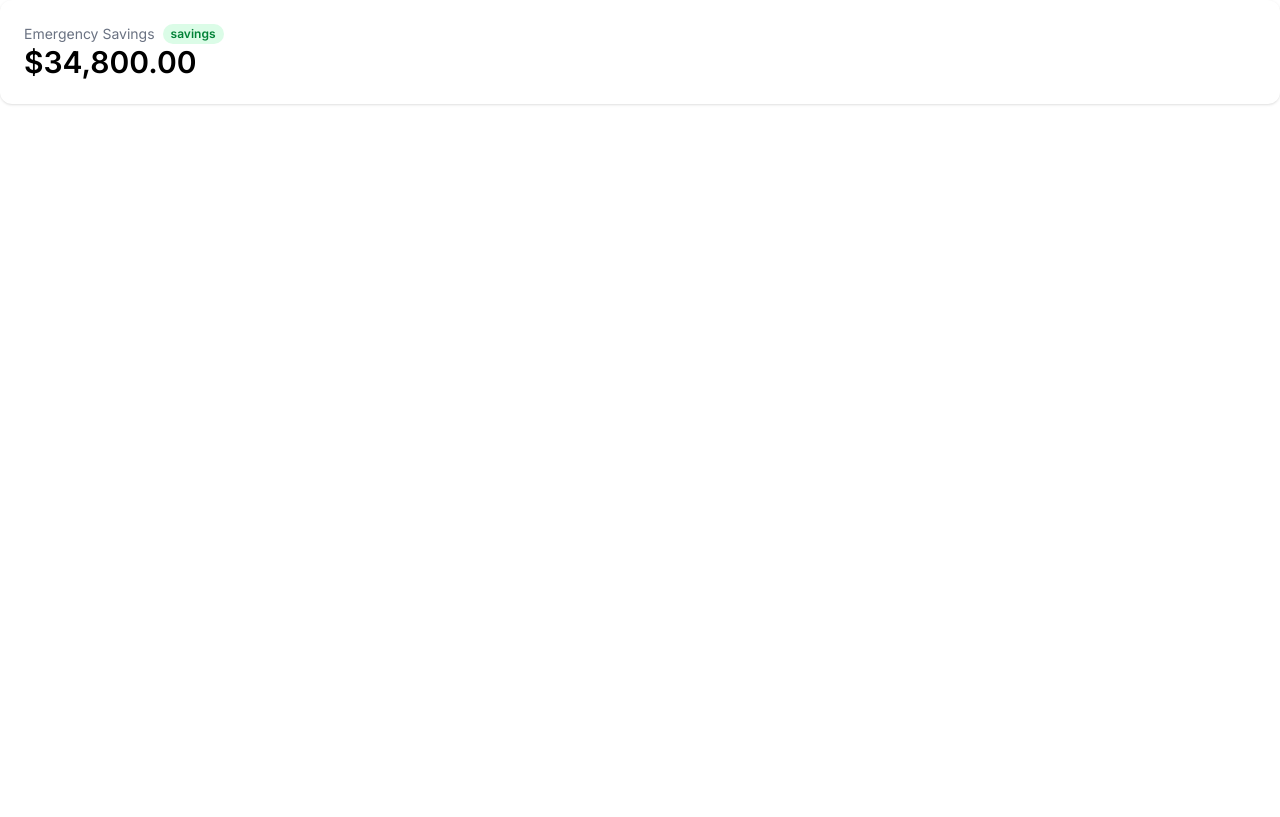
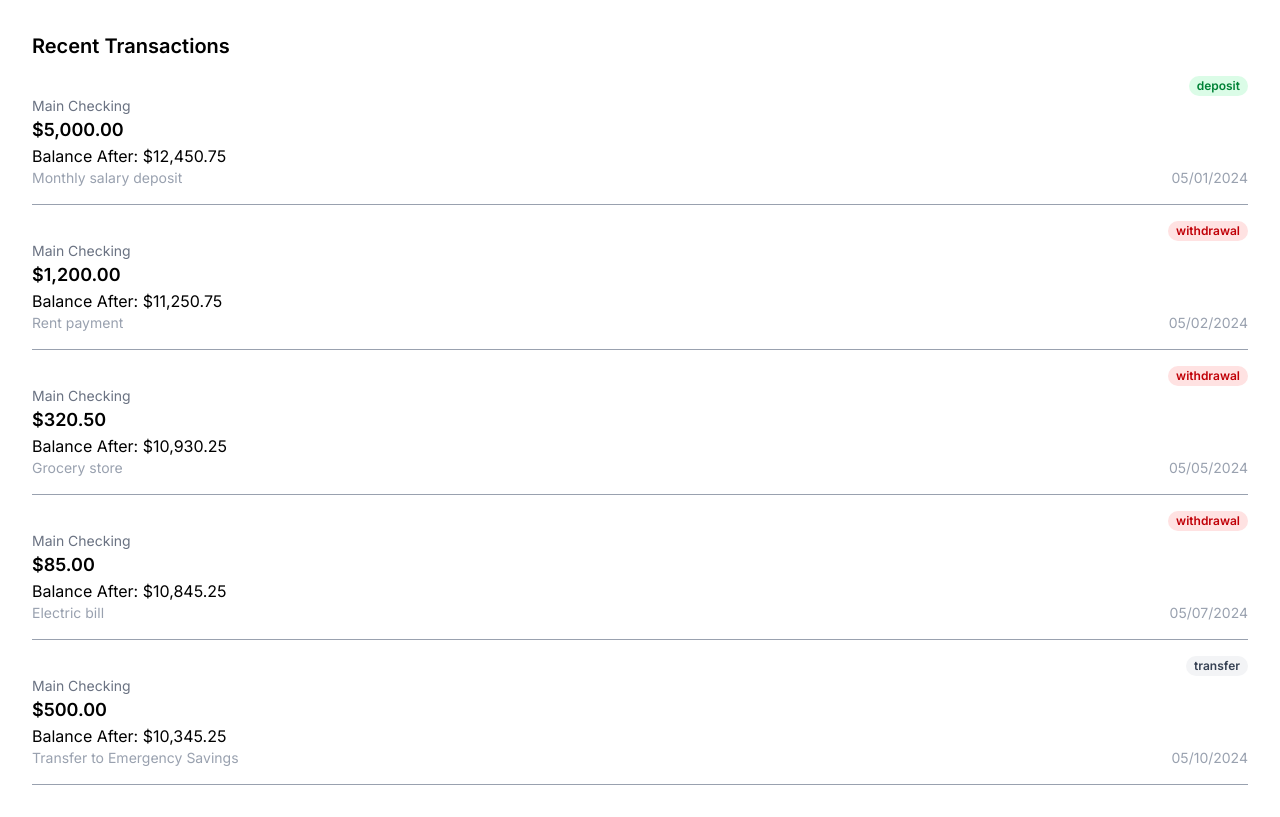
Before and after one commit to seif32/bank-dashboard, a React (Vite) app: page /login in a window 1280 px wide. Built offline with nearby package versions, Linux system fonts and the light colour scheme.

Commit message:
feat(transactions): add recent-transactions component"

```diff
--- a/package.json
+++ b/package.json
@@ -10,6 +10,7 @@
     "preview": "vite preview"
   },
   "dependencies": {
+    "date-fns": "^4.3.0",
     "react": "^19.2.6",
     "react-dom": "^19.2.6",
     "react-router-dom": "^7.15.1"
--- a/src/components/ui/Badge.tsx
+++ b/src/components/ui/Badge.tsx
@@ -6,16 +6,16 @@ type BadgeProps = HTMLAttributes<HTMLSpanElement> & {
 
 export default function Badge({ variant, className, ...rest }: BadgeProps) {
   const variantClasses = {
-    base: "bg-gray-100 text-gray-700 px-2 py-0.5 rounded-full text-xs font-semibold",
+    base: " bg-gray-100 text-gray-700 px-2 py-0.5 rounded-full text-xs font-semibold",
     success: "bg-green-100 text-green-700",
     warning: "bg-yellow-100 text-yellow-700",
     danger: "bg-red-100 text-red-700",
     info: "bg-blue-100 text-blue-700",
   };
   return (
-    <div
+    <span
       className={`${variantClasses.base} ${variantClasses[variant]} ${className}`}
       {...rest}
-    ></div>
+    ></span>
   );
 }
--- /dev/null
+++ b/src/features/transactions/RecentTransactions.tsx
@@ -0,0 +1,59 @@
+import { format } from "date-fns";
+import type { Account, Transaction, TransactionType } from "../../types";
+import { Badge } from "../../components/ui";
+import { formatCurrency } from "../../utils";
+
+type RecentTransactionsProps = {
+  transactions: Transaction[];
+  accounts: Account[];
+};
+
+export default function RecentTransactions({
+  transactions,
+  accounts,
+}: RecentTransactionsProps) {
+  const transactionTypeBadge: Record<
+    TransactionType,
+    "info" | "danger" | "warning" | "success"
+  > = {
+    deposit: "success",
+    withdrawal: "danger",
+    transfer: "info",
+  };
+
+  return (
+    <div>
+      <p className="text-xl font-semibold">Recent Transactions</p>
+      {transactions.slice(0, 5).map((transaction) => {
+        return (
+          <div
+            className=" border-gray-400 border-b flex flex-col py-4"
+            key={transaction.id}
+          >
+            <Badge
+              variant={transactionTypeBadge[transaction.type]}
+              className="self-end"
+            >
+              {transaction.type}
+            </Badge>
+            <p className="text-gray-500 text-sm">
+              {
+                accounts.find((account) => account.id === transaction.accountId)
+                  ?.name
+              }
+            </p>
+
+            <p className="font-semibold text-lg">
+              {formatCurrency(transaction.amount)}
+            </p>
+            <p>Balance After: {formatCurrency(transaction.balanceAfter)}</p>
+            <div className="flex justify-between text-sm text-gray-400">
+              <p>{transaction.description}</p>
+              <p>{format(transaction.date, "MM/dd/yyyy")}</p>
+            </div>
+          </div>
+        );
+      })}
+    </div>
+  );
+}
--- a/src/features/transactions/index.ts
+++ b/src/features/transactions/index.ts
@@ -0,0 +1 @@
+export { default as RecentTransactions } from "./RecentTransactions.tsx";
--- a/src/router/index.tsx
+++ b/src/router/index.tsx
@@ -1,13 +1,21 @@
 import { createBrowserRouter } from "react-router-dom";
 import { LoginPage, ProtectedRoute } from "../features/auth";
 import AccountSummaryCard from "../features/accounts/AccountSummaryCard";
-import { mockAccounts } from "../services/mockData";
+import { mockAccounts, mockTransactions } from "../services/mockData";
+import RecentTransactions from "../features/transactions/RecentTransactions";
 
 const router = createBrowserRouter([
   {
     path: "/login",
     // element: <LoginPage />,
-    element: <AccountSummaryCard account={mockAccounts[1]} />,
+    element: (
+      <div className="p-8">
+        <RecentTransactions
+          accounts={mockAccounts}
+          transactions={mockTransactions}
+        />
+      </div>
+    ),
   },
   {
     element: <ProtectedRoute />,
```
Also changed, not shown: 1 other file (tests, documents, lock files or other folders).
